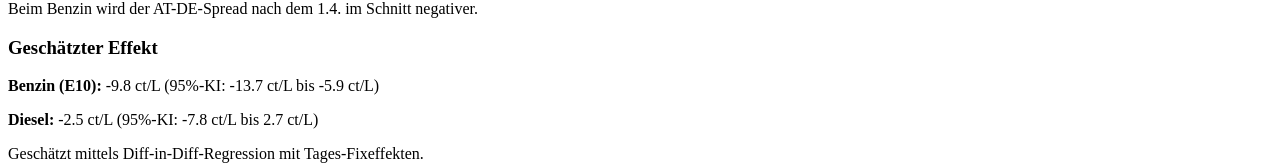
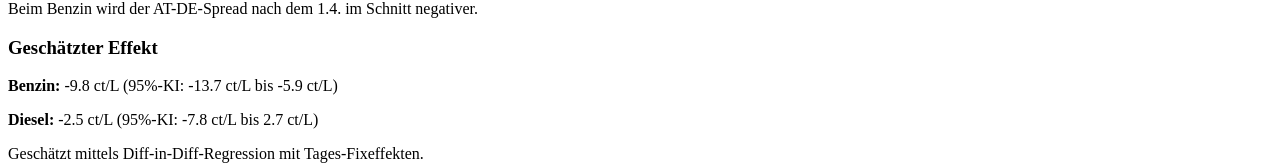
Before and after one commit to maxgoedl/Spritpreisbremse, a React (Vite) app: page / in a window 1280 px wide. Shown: the part 733-900 px from the top of the page. Built offline with nearby package versions, Linux system fonts and the light colour scheme; the HTML template or start-up script is replaced by a standard one.

Commit message:
Update App.jsx

```diff
--- a/src/App.jsx
+++ b/src/App.jsx
@@ -248,7 +248,7 @@ function FuelChart({ fuel, mode, estimates }) {
           <div className="note-box">
             <h3>Geschätzter Effekt</h3>
             <p>
-              <strong>Benzin (E10):</strong> {cents(estimates.e10.beta)}{' '}
+              <strong>Benzin:</strong> {cents(estimates.e10.beta)}{' '}
               <span className="muted">
                 (95%-KI: {cents(estimates.e10.ciLow)} bis {cents(estimates.e10.ciHigh)})
               </span>
```
